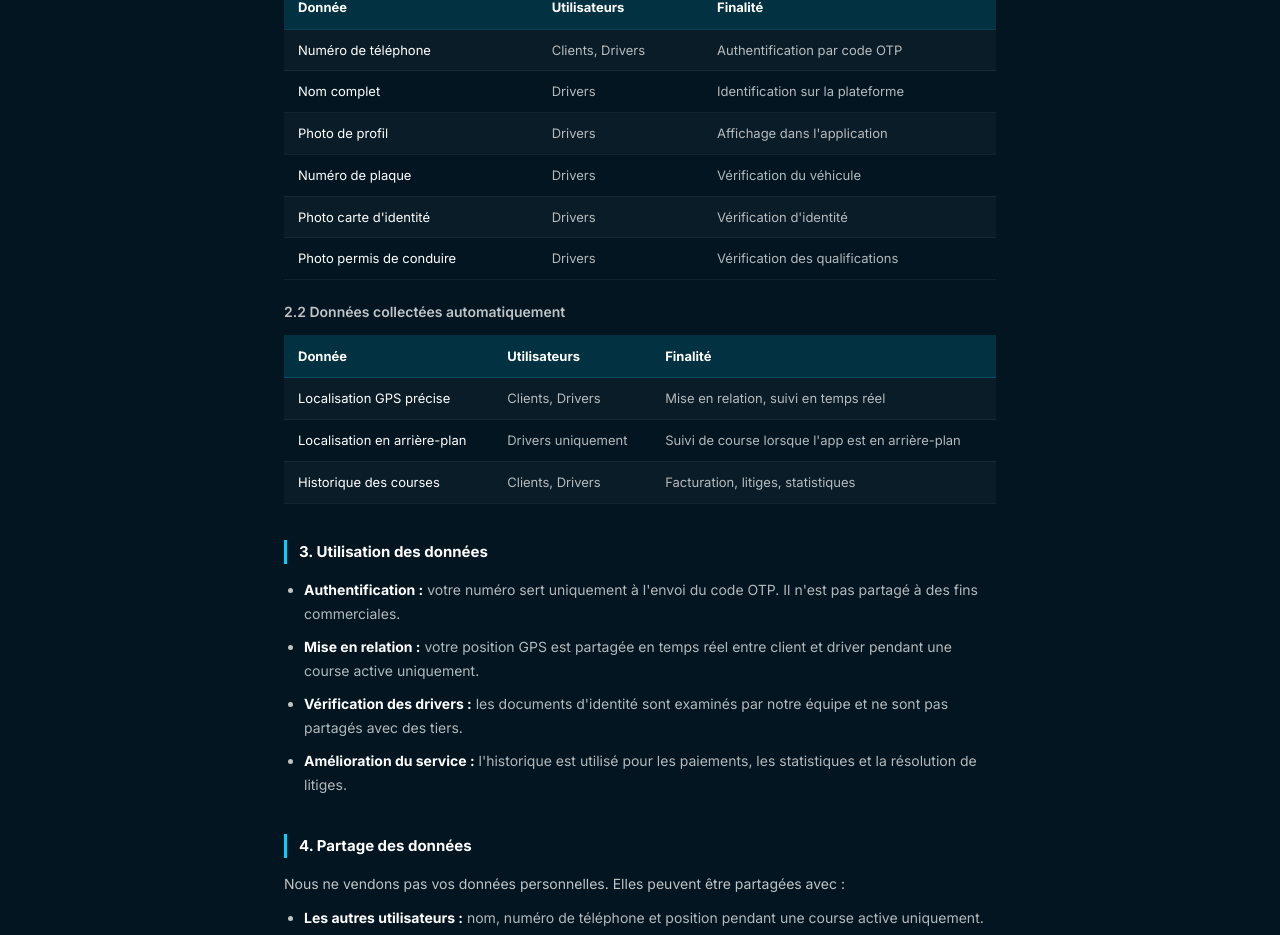
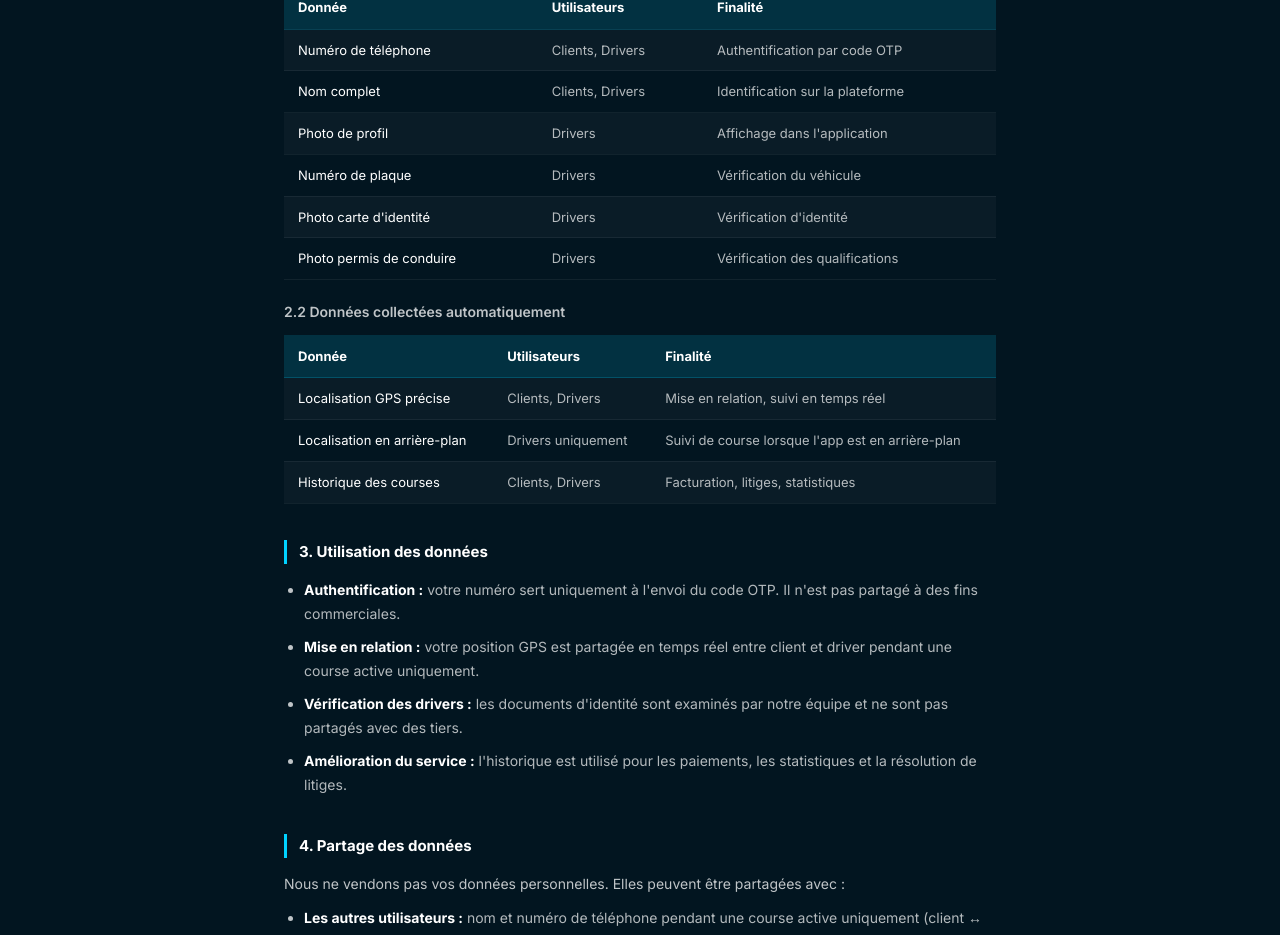
Before and after one commit to FayeDaouda/dem-landing, a React (Vite) app: page /privacy in a window 1280 px wide. Shown: the part 526-1461 px from the top of the page. Built offline with nearby package versions, Linux system fonts and the light colour scheme.

Commit message:
fix: nom collecté pour Clients et Drivers (pas seulement Drivers)

```diff
--- a/src/Privacy.jsx
+++ b/src/Privacy.jsx
@@ -29,7 +29,7 @@ const sections = [
             <tbody>
               {[
                 ['Numéro de téléphone', 'Clients, Drivers', 'Authentification par code OTP'],
-                ['Nom complet', 'Drivers', 'Identification sur la plateforme'],
+                ['Nom complet', 'Clients, Drivers', 'Identification sur la plateforme'],
                 ['Photo de profil', 'Drivers', 'Affichage dans l\'application'],
                 ['Numéro de plaque', 'Drivers', 'Vérification du véhicule'],
                 ['Photo carte d\'identité', 'Drivers', 'Vérification d\'identité'],
@@ -94,7 +94,7 @@ const sections = [
         <p style={{ marginBottom: 10 }}>Nous ne vendons pas vos données personnelles. Elles peuvent être partagées avec :</p>
         <ul style={{ paddingLeft: 20, display: 'flex', flexDirection: 'column', gap: 8 }}>
           {[
-            ['Les autres utilisateurs :', 'nom, numéro de téléphone et position pendant une course active uniquement.'],
+            ['Les autres utilisateurs :', 'nom et numéro de téléphone pendant une course active uniquement (client ↔ driver).'],
             ['Nos prestataires techniques :', 'hébergement Render.com, base de données PostgreSQL, service SMS OTP (Africa\'s Talking).'],
             ['Les autorités compétentes :', 'uniquement sur obligation légale.'],
           ].map(([k, v]) => (
```
